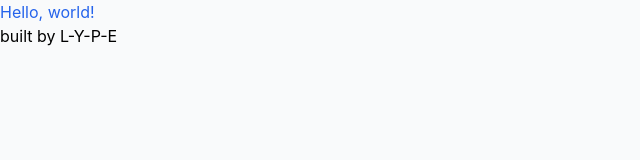
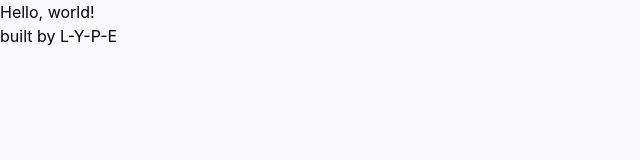
Before and after one commit to ifilipe-lype/image-uploader, a Next.js app: page / in a window 1280 px wide. Shown: the top 160 px of the page, without its empty margins (0-640 px from the left). Built offline with nearby package versions, Linux system fonts and the light colour scheme.

Commit message:
adds index-page colors from figma

```diff
--- a/tailwind.config.js
+++ b/tailwind.config.js
@@ -2,7 +2,17 @@ module.exports = {
   purge: ['./pages/**/*.{js,ts,jsx,tsx}', './components/**/*.{js,ts,jsx,tsx}'],
   darkMode: false, // or 'media' or 'class'
   theme: {
-    extend: {},
+    extend: {
+      colors: {
+        gray: {
+          1: "#F6F8FB",
+          2: "#4F4F4F",
+          3: "#828282",
+          4: "#BDBDBD"
+        },
+        blue: "#97BEF4",
+      }
+    },
   },
   variants: {
     extend: {},
```
